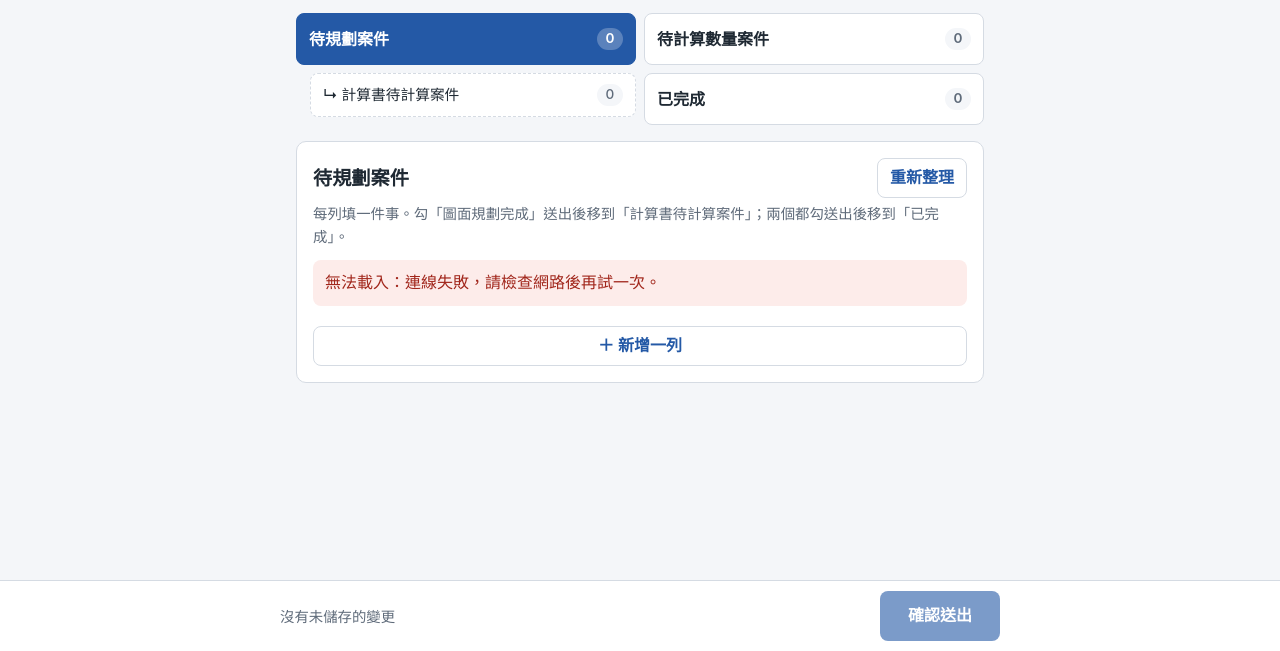
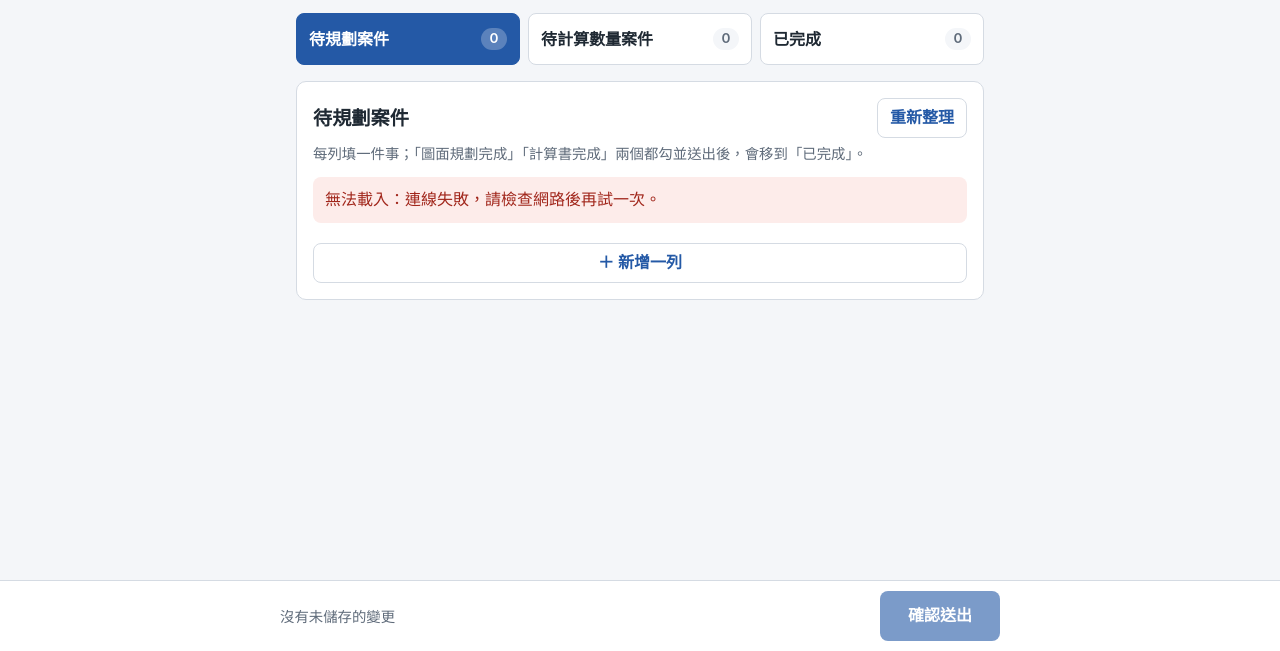
Before and after one commit to sanping1225/1110, a plain HTML site: page design.html in a window 1280 px wide. Shown: the part 149-800 px from the top of the page. Drawn offline with nearby package versions, Linux system fonts and the light colour scheme; no server answers.

Commit message:
移除計算書待計算案件分類
Co-Authored-By: Claude Opus 5.5 <noreply@anthropic.com>
Claude-Session: https://claude.ai/code/session_01WpfsUzxAxXW9g56HsRugFm

```diff
--- a/design.html
+++ b/design.html
@@ -28,22 +28,15 @@
 
   <main>
     <div id="menu" class="menu" role="tablist" aria-label="待辦項目">
-      <div class="menu-group">
       <button type="button" role="tab" class="menu-item" data-tab="待規劃案件">
         <span class="menu-name">待規劃案件</span><span class="menu-count" data-count="待規劃案件">0</span>
       </button>
-        <button type="button" role="tab" class="menu-item menu-sub" data-tab="計算書待計算案件">
-          <span class="menu-name"><span aria-hidden="true">↳ </span>計算書待計算案件</span><span class="menu-count" data-count="計算書待計算案件">0</span>
-        </button>
-      </div>
-      <div class="menu-group">
       <button type="button" role="tab" class="menu-item" data-tab="待計算數量案件">
         <span class="menu-name">待計算數量案件</span><span class="menu-count" data-count="待計算數量案件">0</span>
       </button>
       <button type="button" role="tab" class="menu-item menu-done" data-tab="已完成">
         <span class="menu-name">已完成</span><span class="menu-count" data-count="已完成">0</span>
       </button>
-      </div>
     </div>
 
     <section class="card" role="tabpanel" aria-labelledby="panel-title">
--- a/design.js
+++ b/design.js
@@ -1,8 +1,6 @@
 // 設計部待辦（條列式）
-// 選單：待規劃案件（子項目：計算書待計算案件）、待計算數量案件、已完成。
-//   待規劃案件每列有兩個勾選：圖面規劃完成、計算書完成。
-//     只勾「圖面規劃完成」→ 送出後移到子項目「計算書待計算案件」。
-//     兩個都勾 → 送出後移到「已完成」。
+// 選單：待規劃案件、待計算數量案件、已完成。
+//   待規劃案件每列有兩個勾選：圖面規劃完成、計算書完成；兩個都勾並送出後移到「已完成」。
 //   待計算數量案件每列一個勾選：已完成。
 // 按「確認送出」一次保存所有變更到 Supabase 的 design_items。
 (function () {
@@ -10,19 +8,16 @@
 
   const TABLE = "design_items";
   const PLAN = "待規劃案件";
-  const CALC_SUB = "計算書待計算案件"; // 待規劃案件的子項目（畫面分類，不是資料庫的 category）
   const QTY = "待計算數量案件";
   const DONE_TAB = "已完成";
-  const EDIT_TABS = [PLAN, CALC_SUB, QTY];
+  const EDIT_TABS = [PLAN, QTY];
   const TITLES = {
     [PLAN]: "待規劃案件",
-    [CALC_SUB]: "待規劃案件 › 計算書待計算案件",
     [QTY]: "待計算數量案件",
     [DONE_TAB]: "已完成",
   };
   const HINTS = {
-    [PLAN]: "每列填一件事。勾「圖面規劃完成」送出後移到「計算書待計算案件」；兩個都勾送出後移到「已完成」。",
-    [CALC_SUB]: "圖面規劃已完成、等待計算書的案件。勾「計算書完成」並送出後移到「已完成」。",
+    [PLAN]: "每列填一件事；「圖面規劃完成」「計算書完成」兩個都勾並送出後，會移到「已完成」。",
     [QTY]: "每列填一件事；勾選「已完成」並送出後，會移到「已完成」。",
     [DONE_TAB]: "取消勾選並按「確認送出」，可移回原本的項目。",
   };
@@ -48,10 +43,9 @@
   let currentTab = PLAN;
   let saving = false;
 
-  // 新列的預設勾選：在子項目新增的列，代表圖面規劃已完成
-  function newDraft(tab) {
+  function newDraft() {
     draftSeq += 1;
-    return { key: "d" + draftSeq, content: "", plan: tab === CALC_SUB, calc: false, done: false };
+    return { key: "d" + draftSeq, content: "", plan: false, calc: false, done: false };
   }
 
   function showMessage(el, text, kind) {
@@ -101,9 +95,7 @@
   // ---------- 分類與變更 ----------
   // 依「已保存」的狀態決定顯示在哪個分頁（勾選後要按送出才會移動）
   function tabOf(it) {
-    if (it.done) return DONE_TAB;
-    if (it.category === PLAN && it.plan_done) return CALC_SUB;
-    return it.category;
+    return it.done ? DONE_TAB : it.category;
   }
 
   function itemChanged(it) {
@@ -141,7 +133,7 @@
   }
 
   function updateCounts() {
-    const counts = { [PLAN]: 0, [CALC_SUB]: 0, [QTY]: 0, [DONE_TAB]: 0 };
+    const counts = { [PLAN]: 0, [QTY]: 0, [DONE_TAB]: 0 };
     items.forEach((it) => { counts[tabOf(it)] += 1; });
     menuEl.querySelectorAll("[data-count]").forEach((el) => {
       el.textContent = String(counts[el.dataset.count]);
@@ -239,7 +231,7 @@
   }
 
   function addDraft(tab, focus) {
-    const d = newDraft(tab);
+    const d = newDraft();
     drafts[tab].push(d);
     if (currentTab === tab) {
       const row = draftRow(tab, d);
@@ -290,7 +282,7 @@
     addRowBtn.hidden = false;
     hideMessage(listMsg);
     items.filter((it) => tabOf(it) === currentTab).forEach((it) => listEl.append(itemRow(it, false)));
-    if (!drafts[currentTab].length) drafts[currentTab].push(newDraft(currentTab));
+    if (!drafts[currentTab].length) drafts[currentTab].push(newDraft());
     drafts[currentTab].forEach((d) => listEl.append(draftRow(currentTab, d).li));
   }
 
--- a/style.css
+++ b/style.css
@@ -209,20 +209,15 @@ select:focus-visible { outline: 3px solid var(--primary); outline-offset: 2px; }
 /* 設計部待辦：選單 */
 .menu {
   display: grid;
-  grid-template-columns: repeat(2, minmax(0, 1fr));
+  grid-template-columns: repeat(3, minmax(0, 1fr));
   gap: 8px;
   margin-bottom: 16px;
 }
-.menu-group { display: flex; flex-direction: column; gap: 8px; min-width: 0; }
-/* 子項目：縮排、較小，表示屬於上面的「待規劃案件」 */
-.menu-item.menu-sub {
-  margin-left: 14px;
-  min-height: 44px;
-  font-weight: 500;
-  font-size: 0.92rem;
-  border-style: dashed;
+/* 手機：前兩個並排，「已完成」獨占一列，避免文字擠成好幾行 */
+@media (max-width: 559px) {
+  .menu { grid-template-columns: repeat(2, minmax(0, 1fr)); }
+  .menu-item.menu-done { grid-column: 1 / -1; min-height: 46px; }
 }
-.menu-item.menu-sub.active { border-style: solid; }
 .menu-item {
   display: flex;
   align-items: center;
```
Lines whose indentation alone changed are shown as unchanged.
